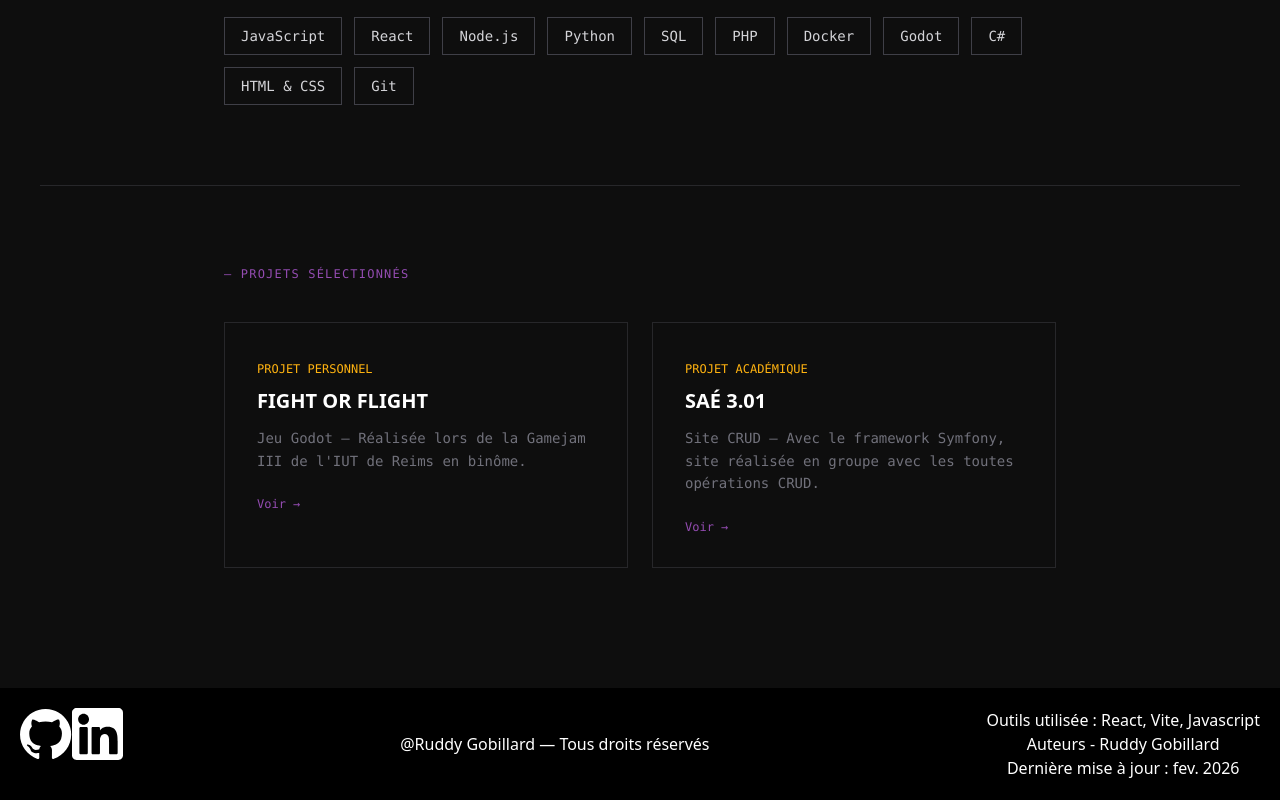
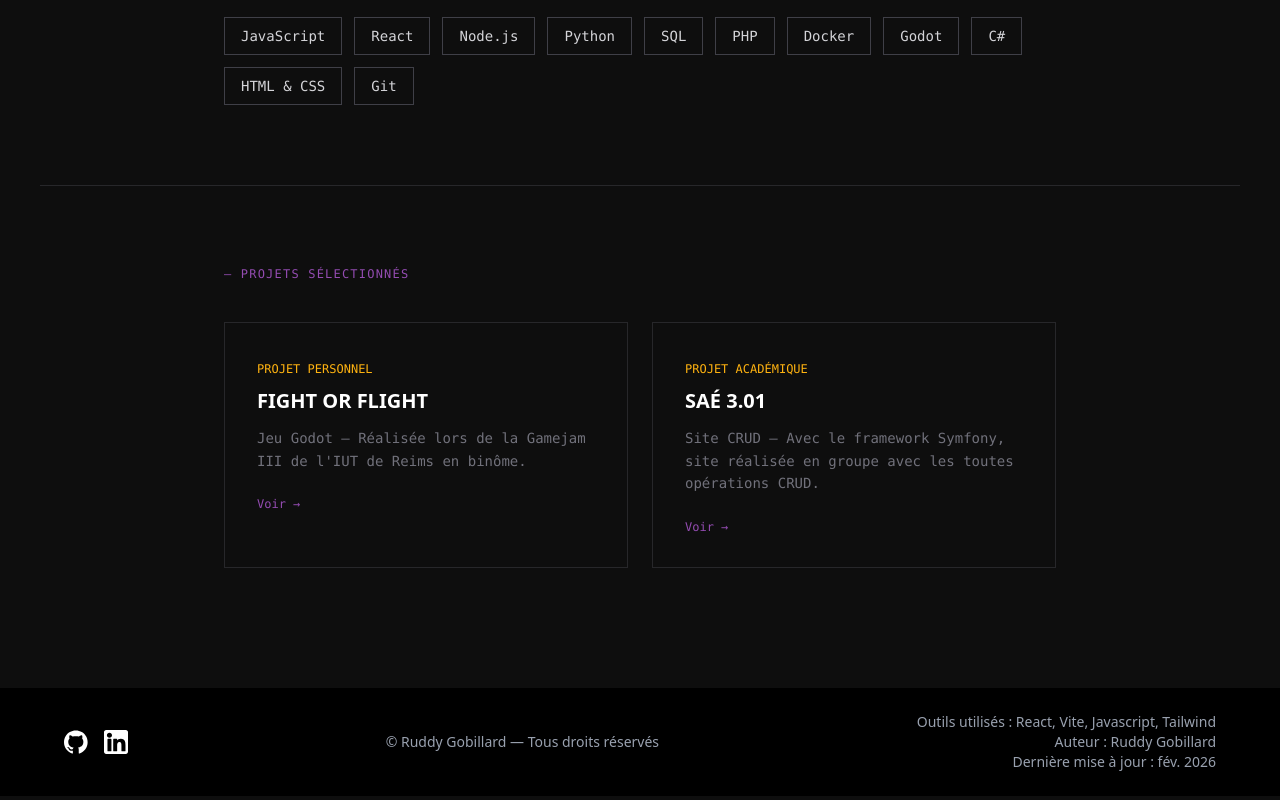
Before and after one commit to Rainbow51000/portfolio, a React (Vite) app: page / in a window 1280 px wide. Shown: the part 864-1664 px from the top of the page. Built offline with nearby package versions, Linux system fonts and the light colour scheme.

Commit message:
Feat: amélioration footer

```diff
--- a/src/components/footer.jsx
+++ b/src/components/footer.jsx
@@ -7,31 +7,41 @@ import linkedinIcon from '@/assets/linkedin-icon.svg';
  */
 export default function Footer() {
     return (
-        <footer className="w-full bg-black flex p-5">
-            <div className="flex max-w-1/12">
-                <a href={"https://github.com/Rainbow51000"}>
-                    <img src={githubIcon}  alt={"Icône GitHub"}/>
-                </a>
-                <a href={"https://www.linkedin.com/in/ruddy-gobillard-a903ba289/"}>
-                    <img src={linkedinIcon}  alt={"Icône LinkedIn"}/>
-                </a>
-            </div>
+        <footer className="w-full bg-black text-gray-400 py-6 px-4">
+            <div className="max-w-6xl mx-auto flex flex-col md:flex-row items-center justify-between gap-6">
 
-            <p className="flex items-center flex-1 justify-center">
-                @Ruddy Gobillard — Tous droits réservés
-            </p>
+                <div className="flex gap-4">
+                    <a
+                        href="https://github.com/Rainbow51000"
+                        target="_blank"
+                        rel="noreferrer"
+                        className="hover:opacity-75 transition-opacity"
+                    >
+                        <img src={githubIcon} alt="Icône GitHub" className="w-6 h-6" />
+                    </a>
+                    <a
+                        href="https://www.linkedin.com/in/ruddy-gobillard-a903ba289/"
+                        target="_blank"
+                        rel="noreferrer"
+                        className="hover:opacity-75 transition-opacity"
+                    >
+                        <img src={linkedinIcon} alt="Icône LinkedIn" className="w-6 h-6" />
+                    </a>
+                </div>
 
-            <div className="flex items-center flex-col">
-                <p>
-                    Outils utilisée : React, Vite, Javascript
-                </p>
-                <p>
-                    Auteurs - Ruddy Gobillard
-                </p>
-                <p>
-                    Dernière mise à jour : fev. 2026
-                </p>
+                <div className="text-center text-sm">
+                    <p>
+                        © Ruddy Gobillard — Tous droits réservés
+                    </p>
+                </div>
+
+                <div className="flex flex-col items-center md:items-end text-sm">
+                    <p>Outils utilisés : React, Vite, Javascript, Tailwind</p>
+                    <p>Auteur : Ruddy Gobillard</p>
+                    <p>Dernière mise à jour : fév. 2026</p>
+                </div>
+
             </div>
         </footer>
-    )
+    );
 }
```
